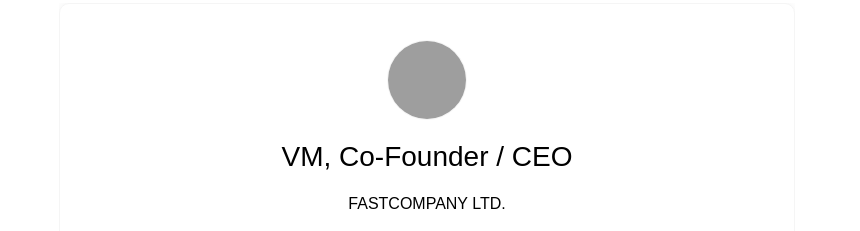
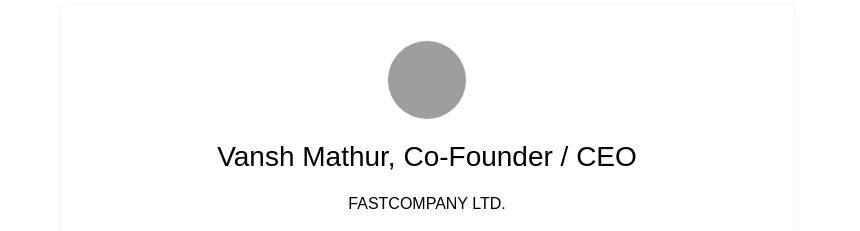
Before and after one commit to VanshMt/webpage, a plain HTML site: page index.html in a window 1280 px wide. Shown: the part 4410-4641 px from the top of the page, 213-1073 px from the left. Drawn offline with Linux system fonts and the light colour scheme; grey boxes are pictures that could not be loaded; a web font is replaced by a local one.

Commit message:
Update index.html

```diff
--- a/index.html
+++ b/index.html
@@ -425,7 +425,7 @@
                         <img src="20220510_172147.jpg" alt="" class="img-fluid">
                       </div>
                       <div class="username">
-                         <h3> VM, Co-Founder / CEO</h3>
+                         <h3> Vansh Mathur, Co-Founder / CEO</h3>
                          <span>Fastcompany ltd.</span>
                          <p> Lorem ipsum dolor sit amet, consectetur adipisicing elit, sed do eiusmod tempor incididunt ut labore et dolore magna aliqua. Ut enim ad minim veniam, quis nostrud exercitation ullamco laboris nisi ut aliquip ex ea commodo consequat. </p>
                      </div>
```
